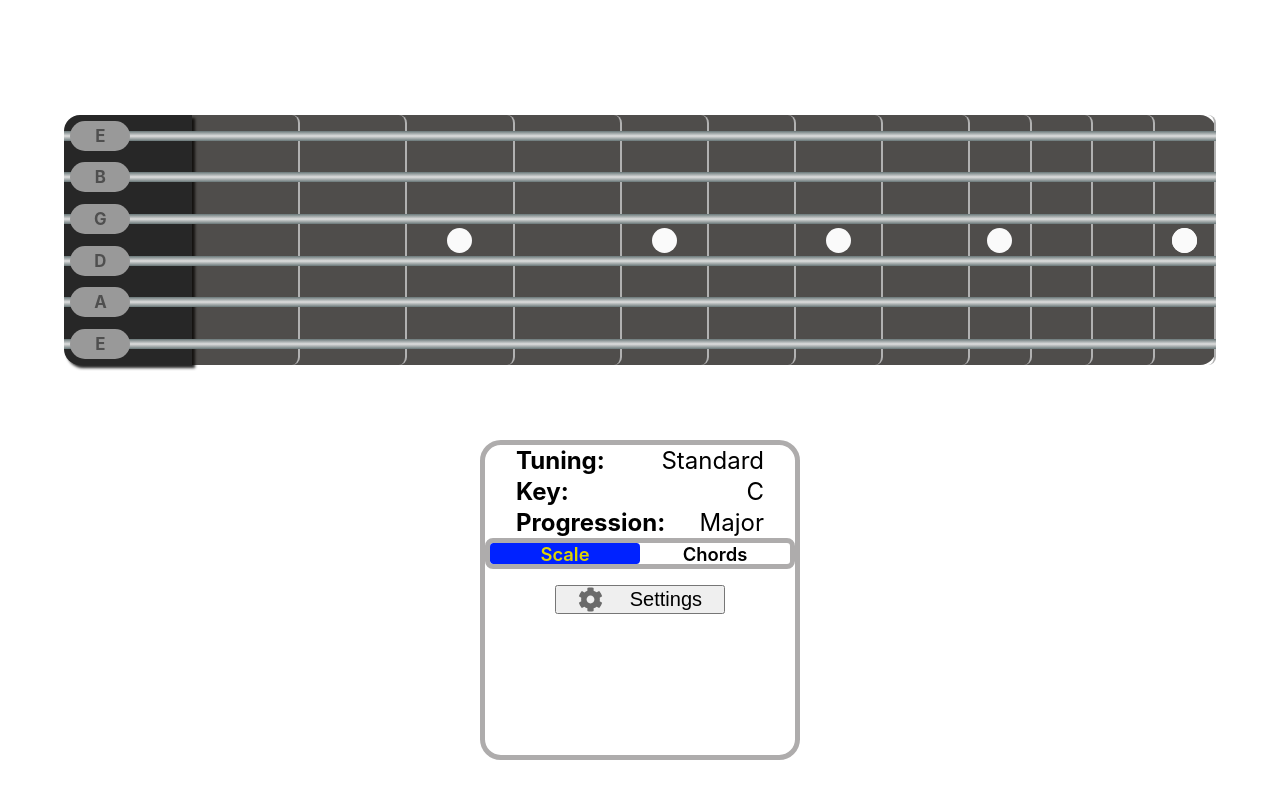
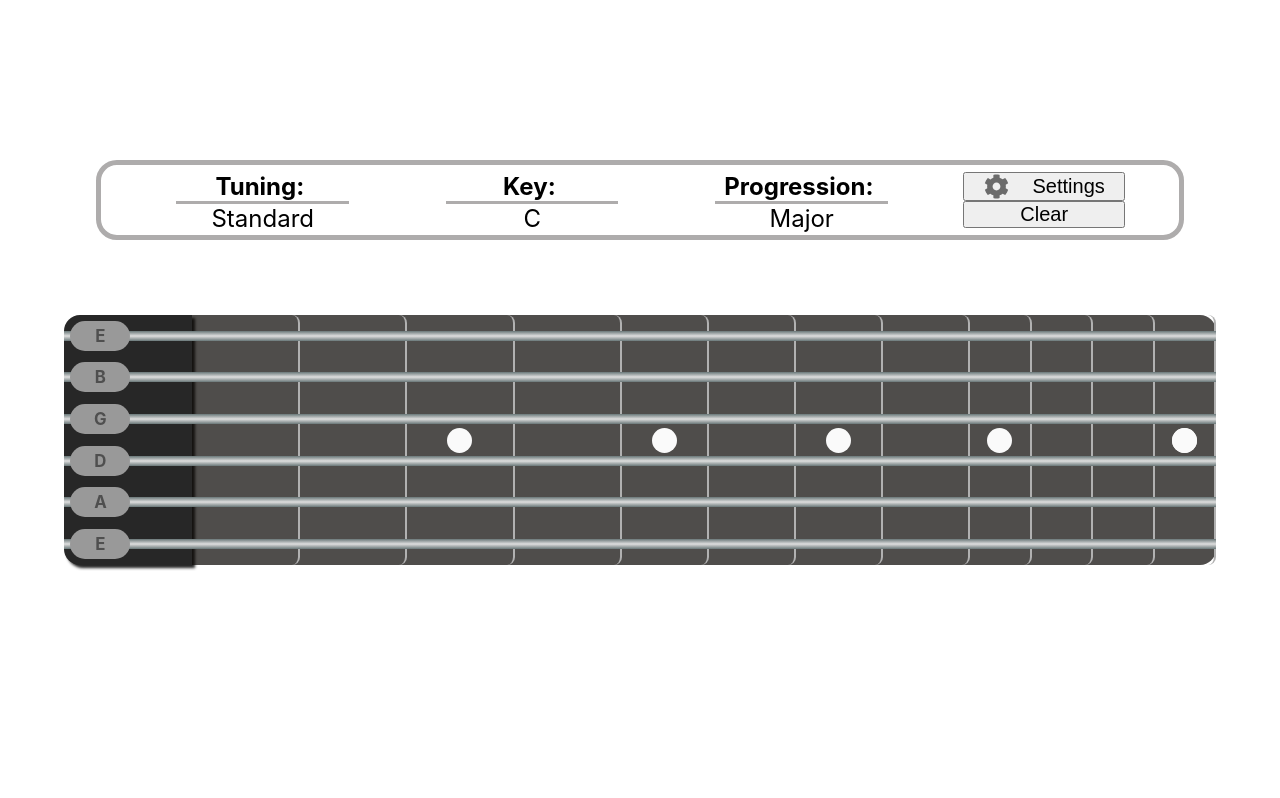
Before and after one commit to CodyMurr/guitar-theory, a React (Create React App) app: page / in a window 1280 px wide. Built offline with nearby package versions, Linux system fonts and the light colour scheme.

Commit message:
add 'clear' functionality to data display

```diff
--- a/src/components/DataDisplay/DataDisplay.css
+++ b/src/components/DataDisplay/DataDisplay.css
@@ -1,17 +1,17 @@
 .DataDisplay {
-    width: 25%;
-    height: 40%;
+    width: 85%;
+    height: 10%;
     border: 5px solid #aeacac;
 
     border-radius: 1.3em;
     /* padding: 3%; */
-    /* justify-content: space-around; */
+    justify-content: space-evenly;
     align-items: center;
 }
 
 .DataDisplay section {
-    height: 10%;
-    width: 80%;
+    height: 80%;
+    width: 20%;
     /* margin: 3%; */
     /* border: 5px solid #aeacac; */
 
@@ -20,14 +20,20 @@
     align-items: center;
 }
 
+.DataDisplay section strong {
+    border-bottom: 3px solid #aeacac;
+    /* border-radius: .2em; */
+    width: 80%;
+    text-align: center;
+}
 .DataDisplay section strong,
 .DataDisplay section p {
     font-size: 1.5em;
 }
-
+/*
 .DataDisplay .toggle {
-    width: 100%;
-    height: 10%;
+    width: 20%;
+    height: 90%;
     justify-content: space-around;
     align-items: center;
     border: 5px solid #aeacac;
@@ -38,7 +44,7 @@
 }
 
 .DataDisplay .toggle span {
-    width: 50%;
+    width: 100%;
     height: 100%;
     border-radius: .2em;
     display: flex;
@@ -50,10 +56,16 @@
 .DataDisplay .toggle span.content {
     background-color: #0022ff;
     color: #dfd400;
+}  */
+
+.DataDisplay .btns {
+    width: 15%;
+    height: 80%;
+    justify-content: space-around;
 }
 
-.DataDisplay button {
-    width: 55%;
+.DataDisplay .btns button {
+    width: 100%;
     justify-content: space-evenly;
     align-items: center;
     font-size: 1.25em;
--- a/src/components/DataDisplay/DataDisplay.jsx
+++ b/src/components/DataDisplay/DataDisplay.jsx
@@ -9,8 +9,10 @@ import Form from '../Form/Form';
 Modal.setAppElement('#root');
 
 export default function DataDisplay() {
-	const { signature, content, switchContent, renderScale } =
-		useContext(TuningContext);
+	const {
+		signature,
+		/*content, switchContent, renderScale,*/ clear,
+	} = useContext(TuningContext);
 	const sigCats = Object.keys(signature);
 	const [modalIsOpen, setIsOpen] = useState(false);
 
@@ -22,23 +24,23 @@ export default function DataDisplay() {
 		setIsOpen(false);
 	}
 
-	function handleScale() {
-		switchContent(content);
-		renderScale(signature.key, signature.progression);
-	}
-	function handleChords() {
-		switchContent(content);
-	}
+	// function handleScale() {
+	// 	switchContent(content);
+	// 	renderScale(signature.key, signature.progression);
+	// }
+	// function handleChords() {
+	// 	switchContent(content);
+	// }
 
 	return (
-		<div className='DataDisplay flex col'>
+		<div className='DataDisplay flex'>
 			{sigCats.map((s) => (
-				<section className='flex' key={capitalize(s)}>
+				<section className='flex col' key={capitalize(s)}>
 					<strong>{capitalize(s)}:&nbsp;</strong>
 					<p>{capitalize(signature[s])}</p>
 				</section>
 			))}
-			<div className='toggle flex' onClick={handleScale}>
+			{/* <div className='toggle flex col' onClick={handleScale}>
 				<span className={content === 1 ? 'content' : null}>
 					Scale
 				</span>
@@ -47,12 +49,16 @@ export default function DataDisplay() {
 					onClick={handleChords}>
 					Chords
 				</span>
+			</div> */}
+			<div className='btns flex col'>
+				<button className='flex' onClick={openModal}>
+					<FaCog size={25} color='#6b6b6b' />
+					&nbsp;Settings
+				</button>
+				<button className='flex' onClick={clear}>
+					Clear
+				</button>
 			</div>
-
-			<button className='flex' onClick={openModal}>
-				<FaCog size={25} color='#6b6b6b' />
-				&nbsp;Settings
-			</button>
 			<Modal isOpen={modalIsOpen} className='settings-modal flex col'>
 				<Form closeModal={closeModal} />
 			</Modal>
--- a/src/components/Form/Form.jsx
+++ b/src/components/Form/Form.jsx
@@ -17,6 +17,7 @@ export default function Form({ closeModal }) {
 		// changeMode,
 		formData,
 		setFormData,
+		renderScale,
 	} = useContext(TuningContext);
 	const selects = Object.keys(signature);
 	const progs = Object.keys(progressions);
@@ -41,6 +42,7 @@ export default function Form({ closeModal }) {
 		if (Object.values(formData).includes('')) return;
 		changeSig(formData.tuning, formData.key, formData.progression);
 		setTimeout(() => {
+			renderScale(formData.key, formData.progression);
 			closeModal();
 		}, 500);
 		setFormData({
--- a/src/components/Fretboard/Fretboard.jsx
+++ b/src/components/Fretboard/Fretboard.jsx
@@ -34,7 +34,8 @@ export default function Fretboard() {
 				))}
 			</section>
 			<section className='Fretboard flex'>
-				{frets.map((group) =>
+				{frets &&
+					frets.map((group) =>
 						fretStyles[group].frets.map((f, idx) => (
 							<section
 								className=' fret flex col'
@@ -43,9 +44,11 @@ export default function Fretboard() {
 									width: fretStyles[group].width,
 								}}>
 								{dots[group][idx]}
-							{tunings[signature.tuning].map((note, root) => (
+								{signature.tuning &&
+									tunings[signature.tuning].map((note, root) => (
 										<span
 											className={`note flex ${
+												scale &&
 												scale.includes(fretNotes[root][f - 1])
 													? 'active'
 													: 'disabled'
--- a/src/context/TuningContext.jsx
+++ b/src/context/TuningContext.jsx
@@ -44,6 +44,10 @@ export function TuningProvider({ children }) {
 		setScale(newScale);
 	}
 
+	function clear() {
+		setScale(null);
+	}
+
 	return (
 		<TuningContext.Provider
 			value={{
@@ -57,6 +61,7 @@ export function TuningProvider({ children }) {
 				changeMode,
 				switchContent,
 				renderScale,
+				clear,
 			}}>
 			{children}
 		</TuningContext.Provider>
--- a/src/pages/App/App.js
+++ b/src/pages/App/App.js
@@ -7,9 +7,9 @@ import Fretboard from '../../components/Fretboard/Fretboard';
 function App() {
 	return (
 		<TuningProvider>
-      <div className="App flex col">
+			<div className='App flex col'>
+				<DataDisplay />
 				<Fretboard />
-          <DataDisplay />
 			</div>
 		</TuningProvider>
 	);
```
Lines whose indentation alone changed are shown as unchanged.
